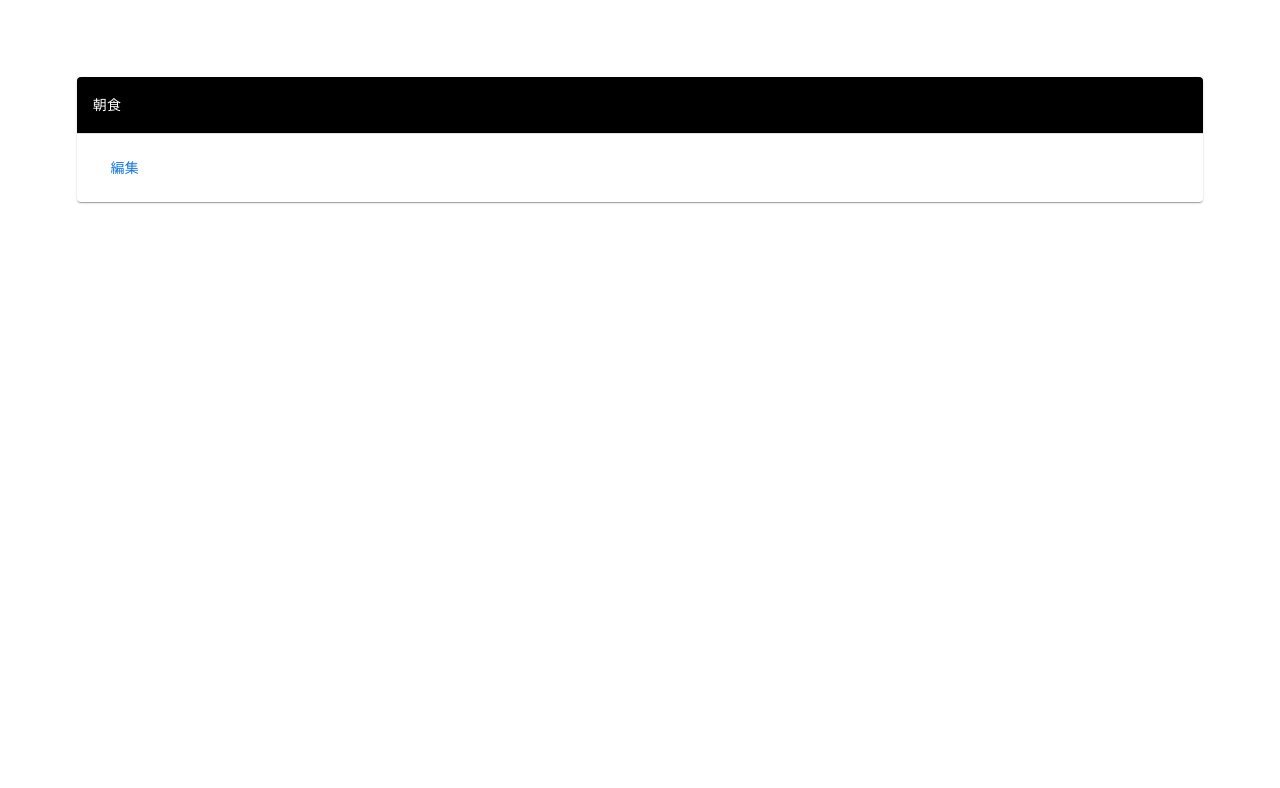
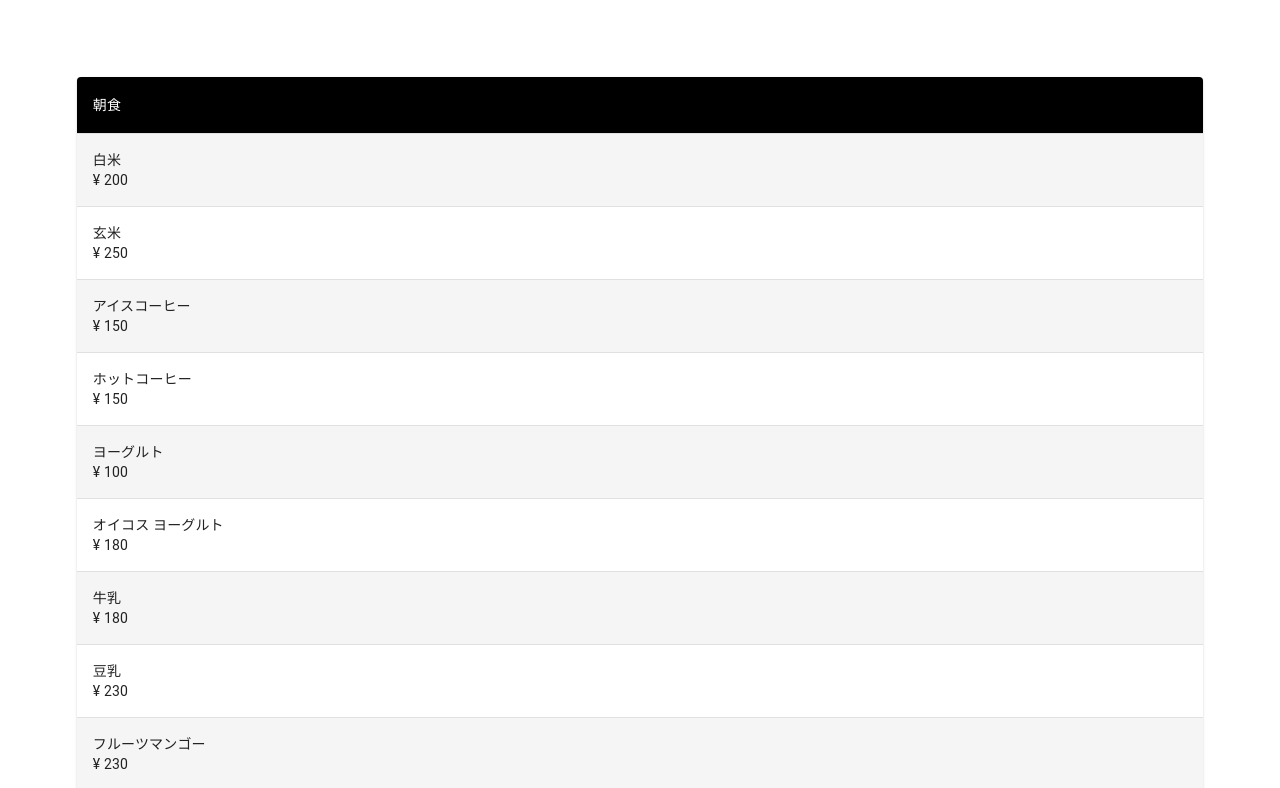
Before and after one commit to tamaokishie/foodexpenses, a React (Create React App) app: page / in a window 1280 px wide. Shown: the top 788 px of the page. Built offline with nearby package versions, Linux system fonts and the light colour scheme.

Commit message:
map関数

```diff
--- a/src/pages/home/Home.tsx
+++ b/src/pages/home/Home.tsx
@@ -11,6 +11,7 @@ import { Button } from '@mui/material'
 import { CheckItem } from '../../models/CheckItem'
 import { Search } from '../../components/parts/Search'
 import products from '../../data/food-expenses.json'
+import { Item } from '../../models/item'
 
 // ホーム画面
 const StyledTableCell = styled(TableCell)(({ theme }) => ({
@@ -33,8 +34,22 @@ const StyledTableRow = styled(TableRow)(({ theme }) => ({
 }))
 
 export default function Home() {
-  // 初期値は空白のテーブル、更新関数は食材を選択すること
-    const [tableItem, setTableItem] = useState<CheckItem[]>([])
+
+    const addChecked = (product: Item) => {
+        const newProduct: CheckItem = {
+            ...product,
+            ...{checked: false}
+        }
+        return newProduct
+    }
+    const newProducts: CheckItem[] = products.map(addChecked)
+
+    // for (let product of products){
+    //     const newProduct = product
+    //     newProduct.checked = false
+
+    // 初期値は空白のテーブル、更新関数は食材を選択すること
+    const [tableItem, setTableItem] = useState<CheckItem[]>(newProducts)
 
     //☑ついたらテーブルに追加
     function upDate (newItems: CheckItem[]) {
--- a/src/pages/searchDialog/SearchDialog.tsx
+++ b/src/pages/searchDialog/SearchDialog.tsx
@@ -2,6 +2,7 @@ import { useEffect, useState } from 'react'
 import { TextField } from '@material-ui/core'
 import { OneListItem } from "../../components/parts/OneListItem"
 import { CheckItem } from '../../models/CheckItem'
+import products from '../../data/food-expenses.json'
 
 interface Props{
     tableItem: CheckItem[]
@@ -14,20 +15,18 @@ export function SearchDialog(items: CheckItem[], props:Props) {
     }
     const {tableItem} = props
 
-
-  // 検索キーワードの入力を受け付けるUI
   //入力するキーワード（初期値は空）
-    const [keyword, setKeyword] = useState("");
+    const [keyword, setKeyword] = useState("")
   //クリックしたらリストを表示(true), 何もしなかったら非表示(false)
-    const [showLists, setShowLists] = useState(false);
+    const [showLists, setShowLists] = useState(false)
   // 検索したときにできる新たなリスト（配列）※初期値は空のため、productsを全件渡す
-    const [filteredProducts, setFilteredProducts] = useState(tableItem);
+    const [filteredProducts, setFilteredProducts] = useState(tableItem)
 
   // 入力したキーワードをすべて削除したら（""）、更新関数(setFilteredProducts)に初期値と同じproductsが渡される
     useEffect(() => {
     if (keyword === "") {
-        setFilteredProducts(tableItem);
-        return;
+        setFilteredProducts(tableItem)
+        return
     }
 
     // 入力されたキーワードの定義
@@ -37,11 +36,11 @@ export function SearchDialog(items: CheckItem[], props:Props) {
       //小文字変換
         .toLowerCase()
       //空白文字以外の連続文字にヒット＋ gフラグ = すべて配列として返却
-        .match(/[^\s]+/g);
+        .match(/[^\s]+/g)
 
     //入力されたキーワードが空白文字のみの場合
     if (searchKeywords === null) {
-        setFilteredProducts(tableItem);
+        setFilteredProducts(tableItem)
         return;
     }
 
@@ -51,8 +50,8 @@ export function SearchDialog(items: CheckItem[], props:Props) {
         )
     );
 
-    setFilteredProducts(result.length ? result : [notProducts]);
-    }, [keyword]);
+    setFilteredProducts(result.length ? result : [notProducts])
+    }, [keyword])
 
     return (
     //入力ボックス
@@ -67,7 +66,7 @@ export function SearchDialog(items: CheckItem[], props:Props) {
         />
         {showLists &&
         filteredProducts.map((v, i) => (
-            <OneListItem key={i} name={v.name} price={v.price} />
+            <OneListItem key={i} name={v.name} price={v.price} checked={v.checked} />
         ))}
     </>
     )
```
